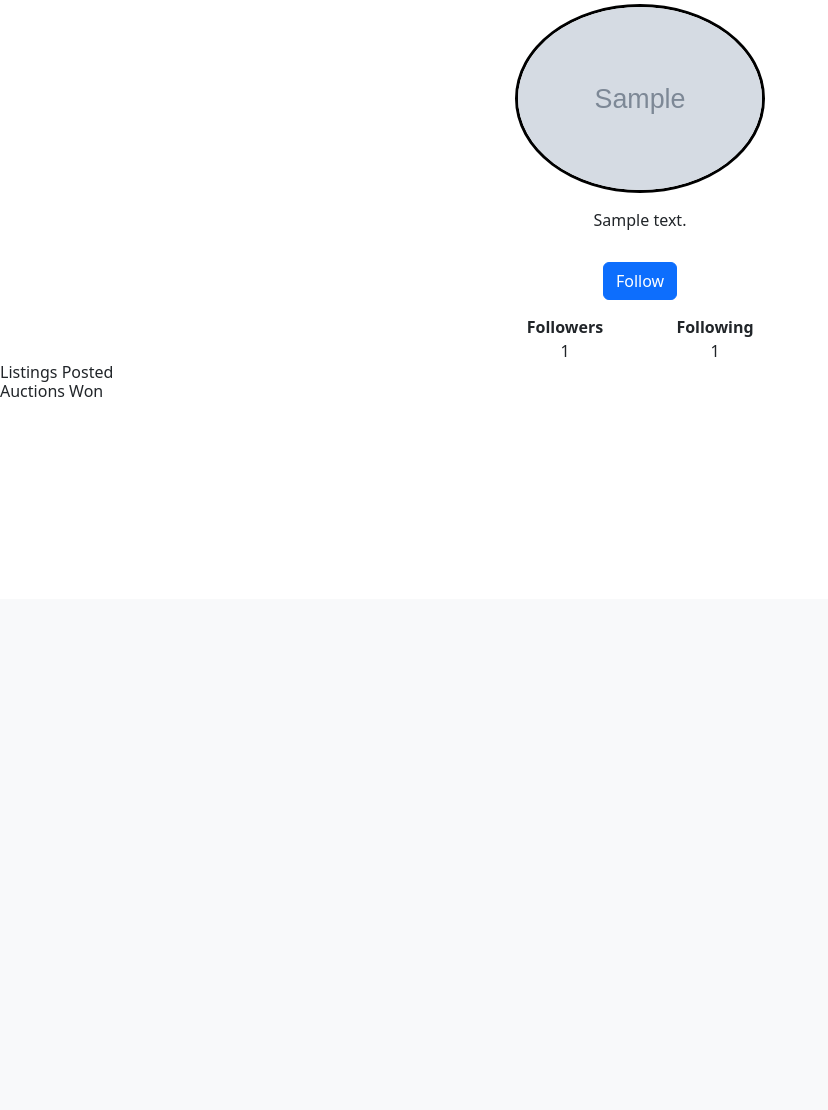
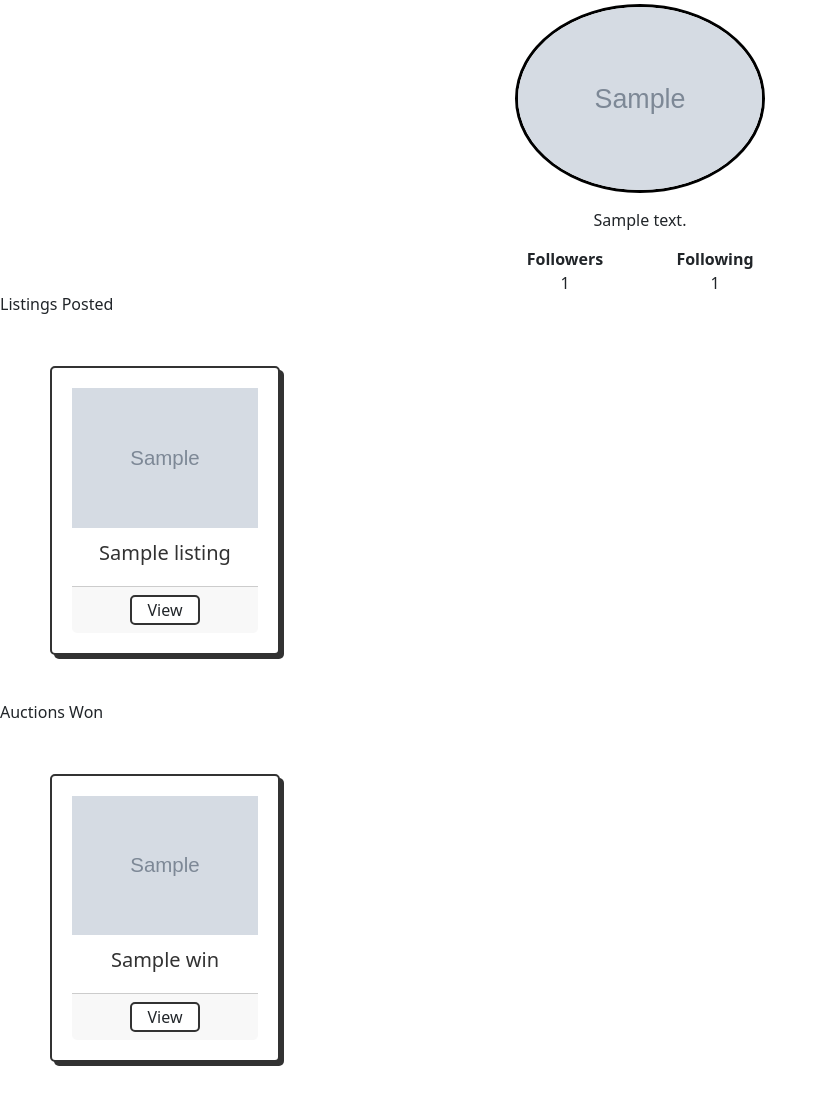
Before and after one commit to NickG35/Cartio, a Django app: template Commerce/templates/Commerce/profile.html in a window 1280 px wide. Shown: the part 201-1311 px from the top of the page, without its empty margins (0-828 px from the left). Before the commit the page ends 598 px from the top, so only its background shows below. Run offline with Django 5.2, Linux system fonts and the light colour scheme; tables that the repository leaves empty hold one stand-in row (values such as "Sample post"); the template is opened without the code that fills it: values that come from a table or form of the project are taken from there, most other values are stand-ins (such as "Sample title", 1, 10 or a date in 2020); grey boxes marked "Sample" are stand-in pictures; some libraries are stand-ins or nearby versions.

Commit message:
added subdivisions on user profile

```diff
--- a/Commerce/templates/Commerce/profile.html
+++ b/Commerce/templates/Commerce/profile.html
@@ -85,6 +85,7 @@
     <p class="profile_bio">{{ profile.bio }}</p>
 </div>
 <div class="follow-area">
+    {% if user.is_authenticated %}
         {% if request.user.profile in profile.followed_by.all %}
             <form name="unfollow" action="" method="post">
                 {% csrf_token %}
@@ -98,6 +99,8 @@
                 <button name="follow" type="submit" class="btn btn-primary">Follow</button>
             </form>
         {% endif %}
+    {% endif %}
+
     <div class="followed">
         <div class="follow-left">
             <p><b>Followers</b></p>
@@ -110,7 +113,37 @@
     </div>
 </div>
 <h2>Listings Posted</h2>
+<div class="row row-cols-1 row-cols-md-5 g-1 m-5">
+    {% for listing in listings %}
+        <div class="col">
+            <div class="card h-100">
+                <div class="card-img"><div class="img"><img src="{{ listing.listing_image.url }}" alt="{{listing.listing_name}}"></div></div>
+                <div class="card-title">{{ listing.listing_name }}</div>
+                <div id="closed-footer" class="card-footer">
+                    <a class="closed-link" href="{% url 'listing' listing_id=listing.id %}"><button class="card-btn">View</button></a>
+                </div>
+            </div>
+        </div>
+    {% empty %}
+        <p>No listings yet</p>
+    {% endfor %}
+</div>
 <h2>Auctions Won</h2>
+<div class="row row-cols-1 row-cols-md-5 g-1 m-5">
+    {% for win in wins %}
+        <div class="col">
+            <div class="card h-100">
+                <div class="card-img"><div class="img"><img src="{{ win.listing_image.url }}" alt="{{win.listing_name}}"></div></div>
+                <div class="card-title">{{ win.listing_name }}</div>
+                <div id="closed-footer" class="card-footer">
+                    <a class="closed-link" href="{% url 'listing' listing_id=win.id %}"><button class="card-btn">View</button></a>
+                </div>
+            </div>
+        </div>
+    {% empty %}
+        <p>No winning auctions yet</p>
+    {% endfor %}
+</div>
 
 
 
```
Lines whose indentation alone changed are shown as unchanged.
